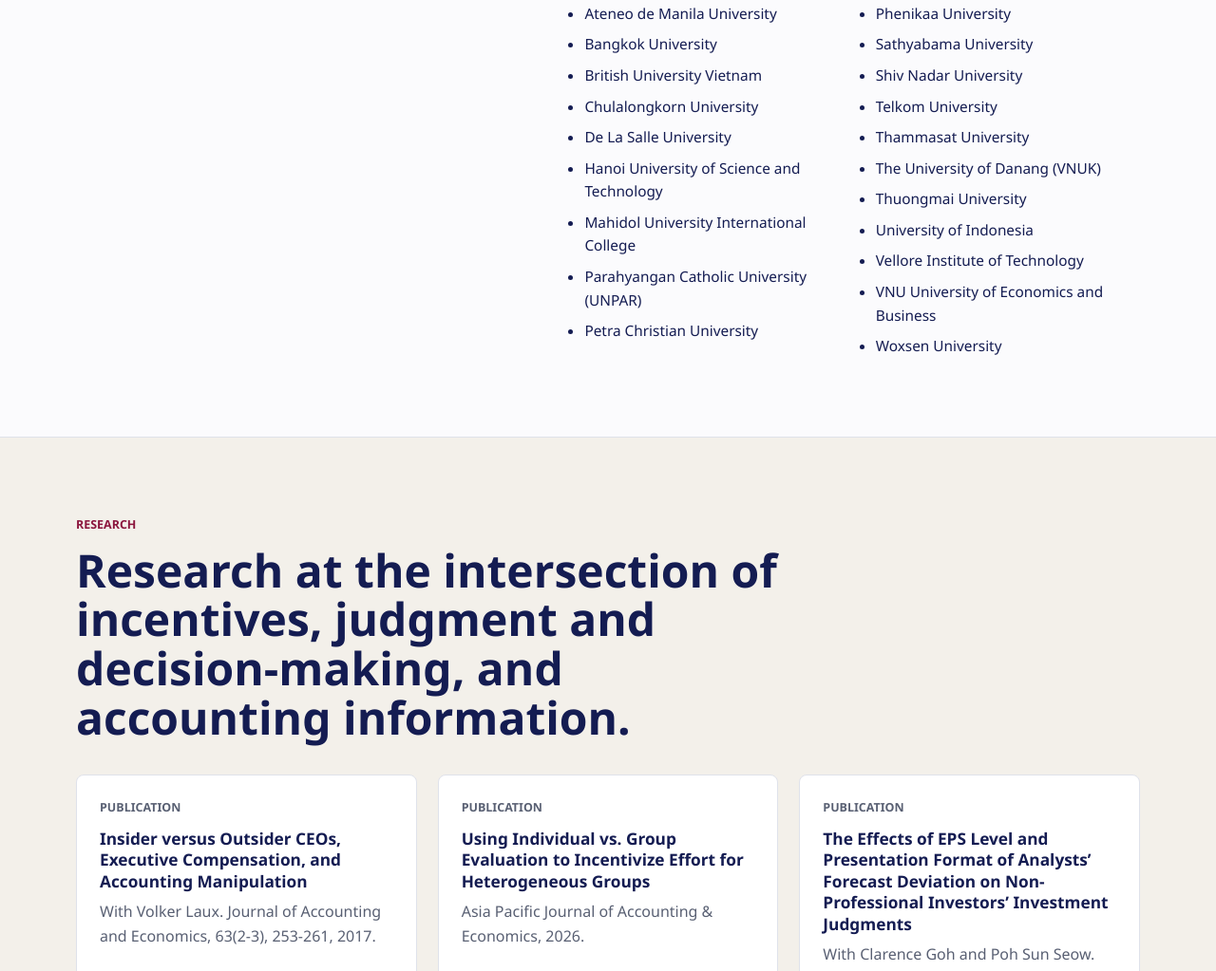
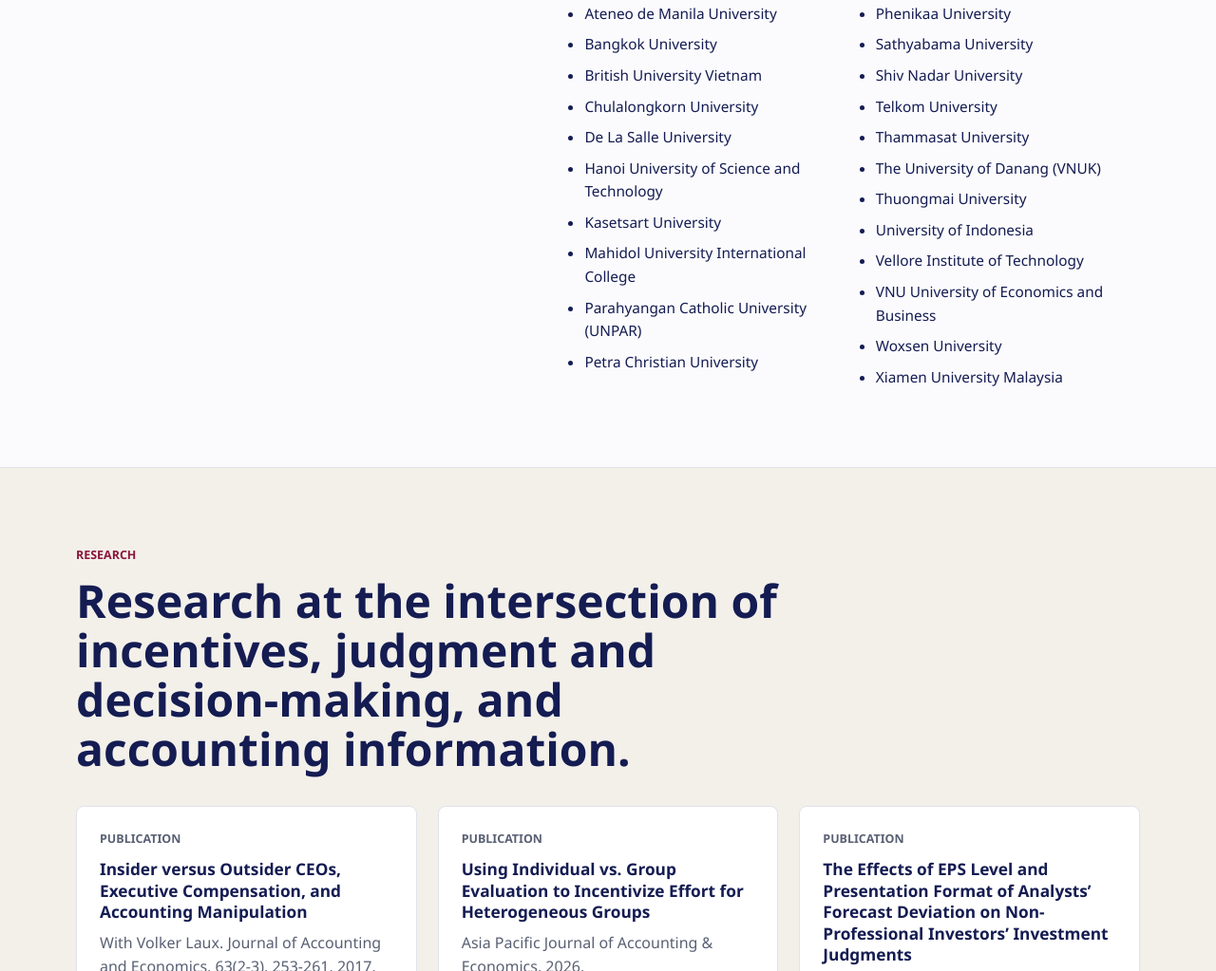
Before and after one commit to prasart/prasart.github.io, a plain HTML site: page index.html in a window 1280 px wide. Shown: the part 4158-5181 px from the top of the page at 95% size. Drawn offline with Linux system fonts and the light colour scheme.

Commit message:
Add files via upload

```diff
--- a/index.html
+++ b/index.html
@@ -196,6 +196,7 @@
             <li>Chulalongkorn University</li>
             <li>De La Salle University</li>
             <li>Hanoi University of Science and Technology</li>
+            <li>Kasetsart University</li>
             <li>Mahidol University International College</li>
             <li>Parahyangan Catholic University (UNPAR)</li>
             <li>Petra Christian University</li>
@@ -210,6 +211,7 @@
             <li>Vellore Institute of Technology</li>
             <li>VNU University of Economics and Business</li>
             <li>Woxsen University</li>
+            <li>Xiamen University Malaysia</li>
           </ul>
         </div>
       </section>
```
